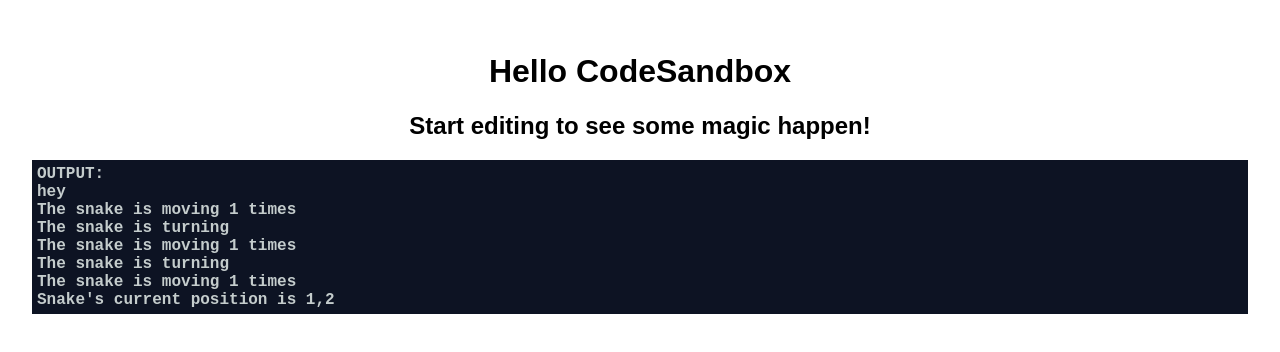
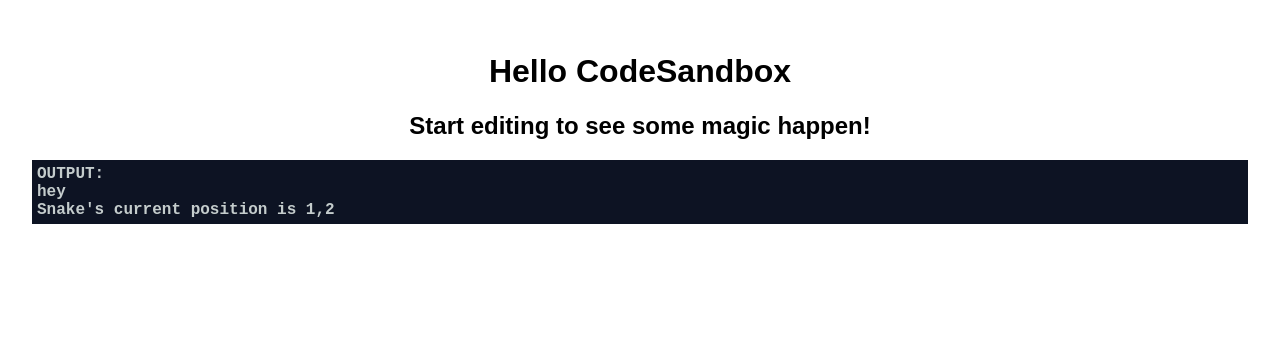
Before and after one commit to DaanyaalBawla/TypeScriptSnakeGame-, a React (Create React App) app: page / in a window 1280 px wide. Shown: the top 352 px of the page. Built offline with nearby package versions, Linux system fonts and the light colour scheme.

Commit message:
Add files via upload

```diff
--- a/src/Snake.ts
+++ b/src/Snake.ts
@@ -13,7 +13,7 @@
   }
 
   move(move: number) {
-    display("The snake is moving", move, "times");
+    console.log("The snake is moving", move, "times");
     if (this.currentDirection === 1) {
       this.currentPosition = new Point(
         this.currentPosition.x,
@@ -48,7 +48,7 @@
     }
   }
   turnLeft() {
-    display("The snake is turning");
+    console.log("The snake is turning");
     if (this.currentDirection === -1) {
       this.currentDirection = -2;
     } else if (this.currentDirection === 1) {
@@ -60,7 +60,7 @@
     }
   }
   turnRight() {
-    display("The snake is turning");
+    console.log("The snake is turning");
     if (this.currentDirection === -1) {
       this.currentDirection = 2;
     } else if (this.currentDirection === 1) {
```
Also changed, not shown: 1 other file (tests, documents, lock files or other folders).
